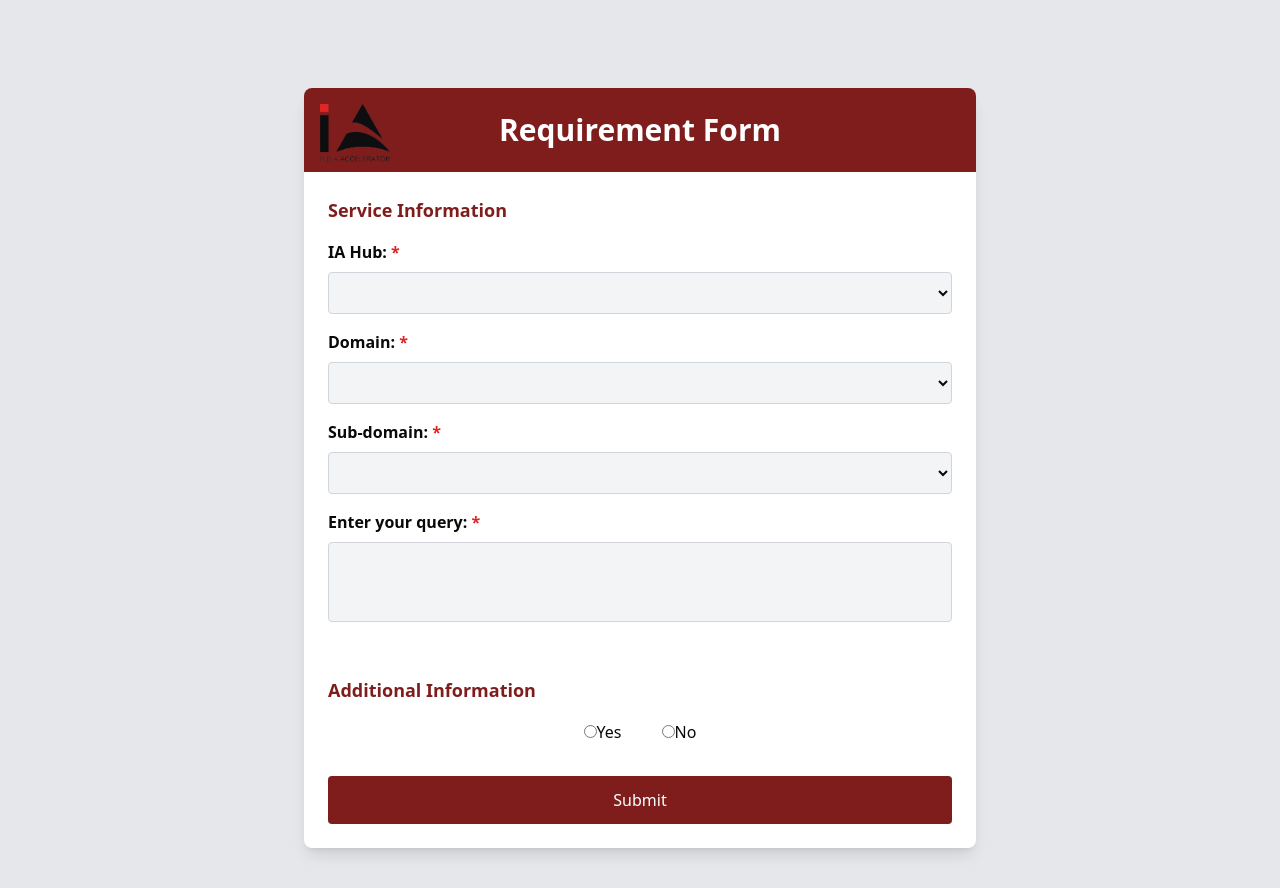
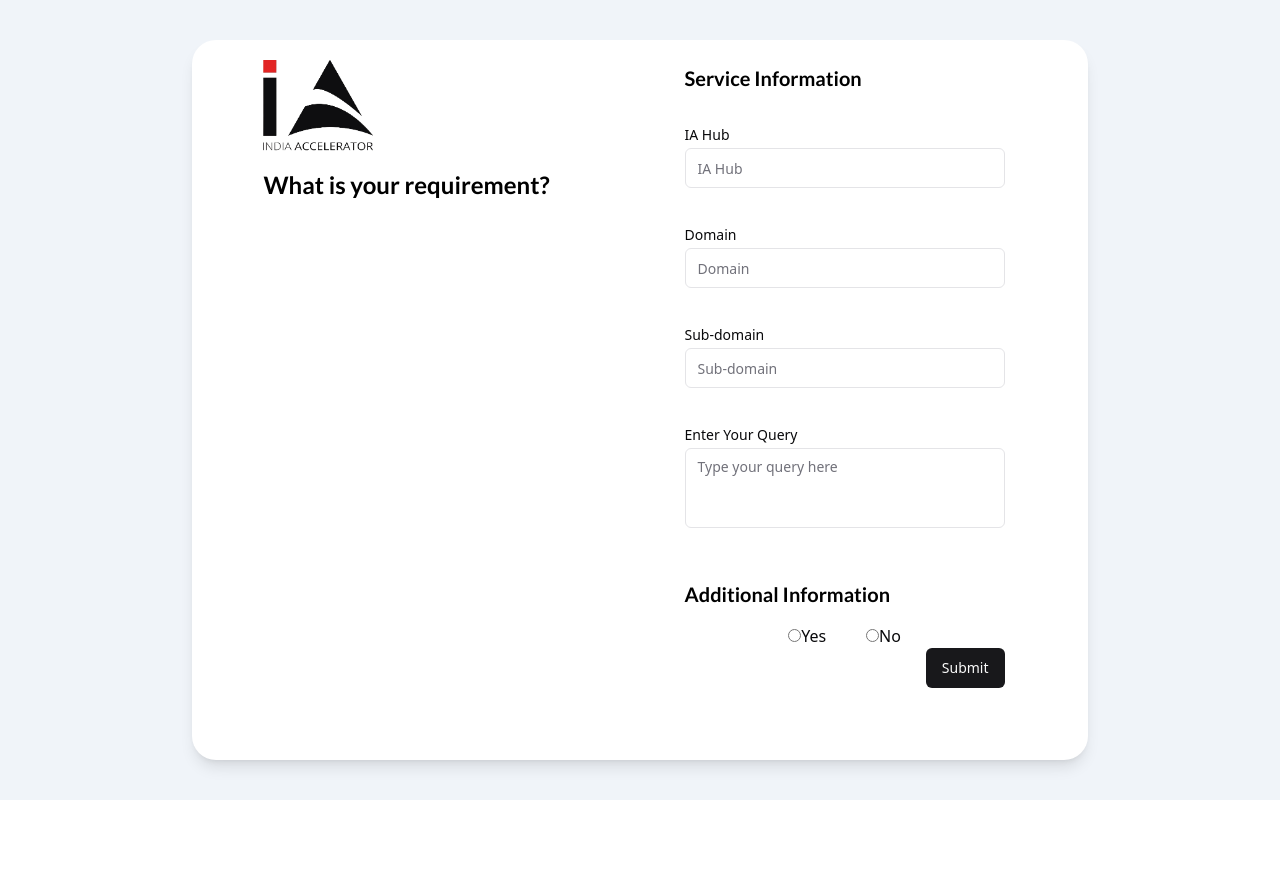
Before and after one commit to lakshayasabharwal/community-managers-dash-and-forms, a Next.js app: page /form-options/connect in a window 1280 px wide. After the commit the page ends 800 px from the top, so only its background shows below. Built offline with nearby package versions, Linux system fonts and the light colour scheme.

Commit message:
update connect form

```diff
--- a/app/form-options/connect/page.jsx
+++ b/app/form-options/connect/page.jsx
@@ -1,43 +1,69 @@
 "use client"
 
+import * as React from "react"
+import { Check, ChevronsUpDown } from "lucide-react"
+import { cn } from "@/lib/utils"
 import { useState } from 'react';
 import Image from 'next/image';
+import { Button } from "@/components/ui/button"
+import { Textarea } from "@/components/ui/textarea"
+import { Label } from "@/components/ui/label"
+import { Input } from "@/components/ui/input"
+import {
+  Command,
+  CommandEmpty,
+  CommandGroup,
+  CommandInput,
+  CommandItem,
+  CommandList,
+} from "@/components/ui/command"
+import {
+  Popover,
+  PopoverContent,
+  PopoverTrigger,
+} from "@/components/ui/popover"
+
+
 
 function ConnectForm() {
   const [showAdditionalInfo, setShowAdditionalInfo] = useState(false);
 
   return (
     <>
-      <div className="bg-gray-200 py-10 min-h-screen">
-        <div className="max-w-2xl mx-auto mt-12 bg-white shadow-lg rounded-lg overflow-hidden">
-          <div className="bg-red-900 text-white text-center p-6 relative">
-            <Image src="/assets/IAlogo.png" alt="IA Logo" width = {70} height={70} className="absolute top-4 left-4"/>
-            <h1 className="text-3xl font-bold">Requirement Form</h1>
-          </div>
-          <form className="p-6">
-            <div className="mb-8">
-              <h2 className="text-red-900 text-lg font-bold mb-4">Service Information</h2>
-              <label htmlFor="ia-hub" className="block font-semibold mb-2">IA Hub: <span className="text-red-600">*</span></label>
-              <select id="ia-hub" name="ia-hub" className="w-full p-2 mb-4 border border-gray-300 rounded bg-gray-100" required>
-                <option value=""></option>
-              </select>
 
-              <label htmlFor="domain" className="block font-semibold mb-2">Domain: <span className="text-red-600">*</span></label>
-              <select id="domain" name="domain" className="w-full p-2 mb-4 border border-gray-300 rounded bg-gray-100" required>
-                <option value=""></option>
-              </select>
+      <div className="flex sm:justify-center py-10 min-h-screen flex-col sm:flex-row background_color">
 
-              <label htmlFor="sub-domain" className="block font-semibold mb-2">Sub-domain: <span className="text-red-600">*</span></label>
-              <select id="sub-domain" name="sub-domain" className="w-full p-2 mb-4 border border-gray-300 rounded bg-gray-100" required>
-                <option value=""></option>
-              </select>
+        <div className="flex justify-around w-screen bg-white flex-col items-center sm:items-start sm:flex-row md:mx-32 lg:mx-48 rounded-3xl shadow-lg">
 
-              <label htmlFor="query" className="block font-semibold mb-2">Enter your query: <span className="text-red-600">*</span></label>
-              <textarea id="query" name="query" className="w-full p-2 mb-4 border border-gray-300 rounded h-20 resize-none bg-gray-100" required style={{ overflow: 'hidden' }}></textarea>
+          <div className="bg-white text-black text-left pl-5 md:pt-5 sm:pt-5 rounded-3xl">
+            <Image src="/assets/IAlogo.png" height={80} width={110} className="object-contain hidden sm:inline" alt="logo" />
+            <h1 className="text-2xl font-semibold pt-4 font_lato">What is your requirement?</h1>
           </div>
 
-            <div className="mb-8">
-              <h2 className="text-red-900 text-lg font-bold mb-4">Additional Information</h2>
+          <form className="bg-white px-8 pt-6 pb-8 lg:rounded-r-lg lg:rounded-l-none w-96 rounded-3xl">
+            <p className="text-black font-semibold text-xl pb-4 font_lato">Service Information</p>
+
+            <div className="grid w-full max-w-sm items-center gap-1.5 py-5">
+              <Label htmlFor="email">IA Hub</Label>
+              <Input type="text" id="hub" placeholder="IA Hub" required />
+            </div>
+
+            <div className="grid w-full max-w-sm items-center gap-1.5 py-5">
+              <Label htmlFor="email">Domain</Label>
+              <Input type="text" id="domain" placeholder="Domain" required />
+            </div>
+
+            <div className="grid w-full max-w-sm items-center gap-1.5 py-5">
+              <Label htmlFor="email">Sub-domain</Label>
+              <Input type="text" id="subdomain" placeholder="Sub-domain" required />
+            </div>
+
+            <div className="grid w-full max-w-sm items-center gap-1.5 py-5">
+              <Label htmlFor="message">Enter Your Query</Label>
+              <Textarea placeholder="Type your query here" className="resize-none hide_scrollbar" id="message" required />
+            </div>
+
+            <p className="text-black font-semibold text-xl pb-4 font_lato mt-8">Additional Information</p>
             <div className='flex justify-center gap-10'>
               <div>
                 <input type="radio" id="yes" name="additional-info" onClick={() => setShowAdditionalInfo(true)} />
@@ -50,19 +76,28 @@
             </div>
             {showAdditionalInfo && (
               <>
-                  <label className="block font-semibold mb-2">Expected Delivery :</label>
-                  <input type="date" name="expected-delivery" className="w-full p-2 mb-4 border border-gray-300 rounded bg-gray-100"/>
+                <div className="grid w-full max-w-sm items-center gap-1.5 py-5">
+                  <Label htmlFor="email">Expected Delivery</Label>
+                  <Input type="date" id="delivery" placeholder="Domain" />
+                </div>
 
-                  <label className="block font-semibold mb-2">Budget :</label>
-                  <input type="number" name="budget" className="w-full p-2 mb-4 border border-gray-300 rounded bg-gray-100"/>
+                <div className="grid w-full max-w-sm items-center gap-1.5 py-5">
+                  <Label htmlFor="budget">Budget</Label>
+                  <Input type="number" id="budget" placeholder="Budget" />
+                </div>
 
-                  <label className="block font-semibold mb-2">Special Requirements :</label>
-                  <textarea name="special-requirements" className="w-full p-2 mb-4 border border-gray-300 rounded h-20 resize-none bg-gray-100" style={{ overflow: 'hidden' }}></textarea>
+                <div className="grid w-full max-w-sm items-center gap-1.5 py-5">
+                  <Label htmlFor="message">Enter your special requirements</Label>
+                  <Textarea placeholder="Special requirements" className="resize-none hide_scrollbar" id="message" required />
+                </div>
               </>
             )}
+
+            <div className="text-right">
+              <Button type="submit">Submit</Button>
             </div>
-            <button type="submit" className="w-full bg-red-900 text-white py-3 rounded hover:bg-red-700">Submit</button>
           </form>
+
         </div>
       </div>
     </>
--- a/app/form-options/help/page.jsx
+++ b/app/form-options/help/page.jsx
@@ -21,19 +21,19 @@
                         <p className="text-black font-semibold text-xl pb-4 font_lato">Query Information</p>
 
                         <div className="grid w-full max-w-sm items-center gap-1.5 py-5">
-                            <Label htmlFor="email">Name</Label>
+                            <Label htmlFor="name">Name</Label>
                             <Input type="text" id="name" placeholder="Name" required/>
                         </div>
 
 
 
                         <div className="grid w-full max-w-sm items-center gap-1.5 py-5">
-                            <Label htmlFor="email">Company</Label>
+                            <Label htmlFor="company">Company</Label>
                             <Input type="text" id="company" placeholder="Company" required/>
                         </div>
 
                         <div className="grid w-full max-w-sm items-center gap-1.5 py-5">
-                            <Label htmlFor="email">Contact No.</Label>
+                            <Label htmlFor="contact">Contact No.</Label>
                             <Input type="number" id="contact" placeholder="+91" required/>
                         </div>
 
--- /dev/null
+++ b/components/ui/command.jsx
@@ -0,0 +1,117 @@
+"use client";
+import * as React from "react"
+import { Command as CommandPrimitive } from "cmdk"
+import { Search } from "lucide-react"
+
+import { cn } from "@/lib/utils"
+import { Dialog, DialogContent } from "@/components/ui/dialog"
+
+const Command = React.forwardRef(({ className, ...props }, ref) => (
+  <CommandPrimitive
+    ref={ref}
+    className={cn(
+      "flex h-full w-full flex-col overflow-hidden rounded-md bg-popover text-popover-foreground",
+      className
+    )}
+    {...props} />
+))
+Command.displayName = CommandPrimitive.displayName
+
+const CommandDialog = ({
+  children,
+  ...props
+}) => {
+  return (
+    (<Dialog {...props}>
+      <DialogContent className="overflow-hidden p-0 shadow-lg">
+        <Command
+          className="[&_[cmdk-group-heading]]:px-2 [&_[cmdk-group-heading]]:font-medium [&_[cmdk-group-heading]]:text-muted-foreground [&_[cmdk-group]:not([hidden])_~[cmdk-group]]:pt-0 [&_[cmdk-group]]:px-2 [&_[cmdk-input-wrapper]_svg]:h-5 [&_[cmdk-input-wrapper]_svg]:w-5 [&_[cmdk-input]]:h-12 [&_[cmdk-item]]:px-2 [&_[cmdk-item]]:py-3 [&_[cmdk-item]_svg]:h-5 [&_[cmdk-item]_svg]:w-5">
+          {children}
+        </Command>
+      </DialogContent>
+    </Dialog>)
+  );
+}
+
+const CommandInput = React.forwardRef(({ className, ...props }, ref) => (
+  <div className="flex items-center border-b px-3" cmdk-input-wrapper="">
+    <Search className="mr-2 h-4 w-4 shrink-0 opacity-50" />
+    <CommandPrimitive.Input
+      ref={ref}
+      className={cn(
+        "flex h-11 w-full rounded-md bg-transparent py-3 text-sm outline-none placeholder:text-muted-foreground disabled:cursor-not-allowed disabled:opacity-50",
+        className
+      )}
+      {...props} />
+  </div>
+))
+
+CommandInput.displayName = CommandPrimitive.Input.displayName
+
+const CommandList = React.forwardRef(({ className, ...props }, ref) => (
+  <CommandPrimitive.List
+    ref={ref}
+    className={cn("max-h-[300px] overflow-y-auto overflow-x-hidden", className)}
+    {...props} />
+))
+
+CommandList.displayName = CommandPrimitive.List.displayName
+
+const CommandEmpty = React.forwardRef((props, ref) => (
+  <CommandPrimitive.Empty ref={ref} className="py-6 text-center text-sm" {...props} />
+))
+
+CommandEmpty.displayName = CommandPrimitive.Empty.displayName
+
+const CommandGroup = React.forwardRef(({ className, ...props }, ref) => (
+  <CommandPrimitive.Group
+    ref={ref}
+    className={cn(
+      "overflow-hidden p-1 text-foreground [&_[cmdk-group-heading]]:px-2 [&_[cmdk-group-heading]]:py-1.5 [&_[cmdk-group-heading]]:text-xs [&_[cmdk-group-heading]]:font-medium [&_[cmdk-group-heading]]:text-muted-foreground",
+      className
+    )}
+    {...props} />
+))
+
+CommandGroup.displayName = CommandPrimitive.Group.displayName
+
+const CommandSeparator = React.forwardRef(({ className, ...props }, ref) => (
+  <CommandPrimitive.Separator ref={ref} className={cn("-mx-1 h-px bg-border", className)} {...props} />
+))
+CommandSeparator.displayName = CommandPrimitive.Separator.displayName
+
+const CommandItem = React.forwardRef(({ className, ...props }, ref) => (
+  <CommandPrimitive.Item
+    ref={ref}
+    className={cn(
+      "relative flex cursor-default select-none items-center rounded-sm px-2 py-1.5 text-sm outline-none data-[disabled=true]:pointer-events-none data-[selected=true]:bg-accent data-[selected=true]:text-accent-foreground data-[disabled=true]:opacity-50",
+      className
+    )}
+    {...props} />
+))
+
+CommandItem.displayName = CommandPrimitive.Item.displayName
+
+const CommandShortcut = ({
+  className,
+  ...props
+}) => {
+  return (
+    (<span
+      className={cn("ml-auto text-xs tracking-widest text-muted-foreground", className)}
+      {...props} />)
+  );
+}
+CommandShortcut.displayName = "CommandShortcut"
+
+export {
+  Command,
+  CommandDialog,
+  CommandInput,
+  CommandList,
+  CommandEmpty,
+  CommandGroup,
+  CommandItem,
+  CommandShortcut,
+  CommandSeparator,
+}
--- /dev/null
+++ b/components/ui/popover.jsx
@@ -0,0 +1,27 @@
+"use client"
+
+import * as React from "react"
+import * as PopoverPrimitive from "@radix-ui/react-popover"
+
+import { cn } from "@/lib/utils"
+
+const Popover = PopoverPrimitive.Root
+
+const PopoverTrigger = PopoverPrimitive.Trigger
+
+const PopoverContent = React.forwardRef(({ className, align = "center", sideOffset = 4, ...props }, ref) => (
+  <PopoverPrimitive.Portal>
+    <PopoverPrimitive.Content
+      ref={ref}
+      align={align}
+      sideOffset={sideOffset}
+      className={cn(
+        "z-50 w-72 rounded-md border bg-popover p-4 text-popover-foreground shadow-md outline-none data-[state=open]:animate-in data-[state=closed]:animate-out data-[state=closed]:fade-out-0 data-[state=open]:fade-in-0 data-[state=closed]:zoom-out-95 data-[state=open]:zoom-in-95 data-[side=bottom]:slide-in-from-top-2 data-[side=left]:slide-in-from-right-2 data-[side=right]:slide-in-from-left-2 data-[side=top]:slide-in-from-bottom-2",
+        className
+      )}
+      {...props} />
+  </PopoverPrimitive.Portal>
+))
+PopoverContent.displayName = PopoverPrimitive.Content.displayName
+
+export { Popover, PopoverTrigger, PopoverContent }
--- a/package.json
+++ b/package.json
@@ -9,10 +9,13 @@
     "lint": "next lint"
   },
   "dependencies": {
+    "@radix-ui/react-dialog": "^1.1.1",
     "@radix-ui/react-label": "^2.1.0",
+    "@radix-ui/react-popover": "^1.1.1",
     "@radix-ui/react-slot": "^1.1.0",
     "class-variance-authority": "^0.7.0",
     "clsx": "^2.1.1",
+    "cmdk": "^1.0.0",
     "lucide-react": "^0.395.0",
     "next": "14.2.4",
     "react": "^18",
```
Also changed, not shown: components/ui/dialog.jsx (added, +96 -0 lines), public/assets/grid.svg (added), 1 other file (tests, documents, lock files or other folders). Lines whose indentation alone changed are shown as unchanged.
